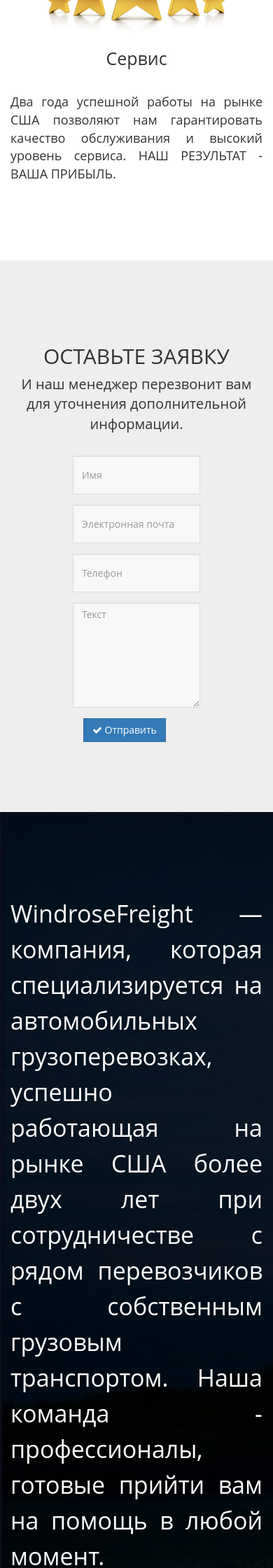
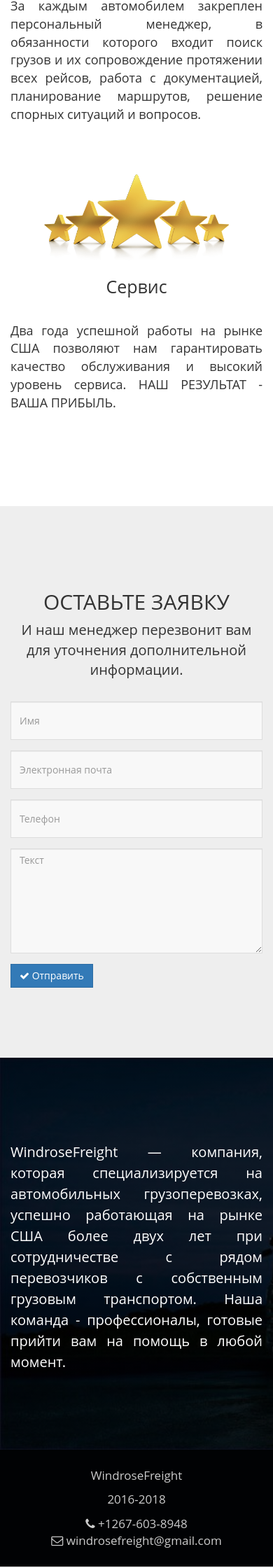
Before and after one commit to metalhead0710/tema, a PHP site: page /App/Views/index.php in a window 390 px wide; the page is wider, and only the part inside the window is pictured. Shown: the part 3240-5480 px from the top of that part at 70% size. Run offline with PHP 8.4, Linux system fonts and the light colour scheme; some web fonts are replaced.

Commit message:
mobile layout fix

```diff
--- a/assets/css/style.css
+++ b/assets/css/style.css
@@ -113,7 +113,7 @@ article {
 }
 .main-banner h1 {
   color: #eee;
-  font-size: 50px;
+  font-size: 2.5rem;
 }
 .trucks {
   background-color: #f5f5f5;
@@ -155,6 +155,10 @@ article {
   width: 65%;
   margin: 0 auto;
 }
+.feedback .form .form-horizontal .form-group {
+  margin-left: 0;
+  margin-right: 0;
+}
 .feedback form input,
 .feedback form textarea {
   border-radius: 0;
@@ -183,7 +187,7 @@ article {
   background-size: cover;
 }
 .about h3 {
-  font-size: 34px;
+  font-size: 4rem;
   color: #fff;
   text-align: justify;
   line-height: 1.5;
@@ -205,4 +209,30 @@ input.has-error,
 textarea.has-error {
   outline: 1px solid #f3313a;
 }
+@media (max-width: 992px) {
+  nav.navbar .logo img {
+    width: 100%;
+  }
+  .box-with-pic {
+    padding-top: 25px;
+    padding-bottom: 25px;
+  }
+  .trucks .truck .image {
+    height: auto;
+    margin-bottom: 25px;
+  }
+  .feedback .form {
+    width: 100%;
+  }
+  .about h3 {
+    font-size: 2rem;
+  }
+  footer {
+    text-align: center;
+  }
+  footer .pull-left,
+  footer .pull-right {
+    float: none !important;
+  }
+}
 /*# sourceMappingURL=style.css.map */
--- a/assets/css/style.less
+++ b/assets/css/style.less
@@ -81,7 +81,7 @@ article {
 
   h1 {
     color: #eee;
-    font-size: 50px;
+    font-size: 2.5rem;
   }
 }
 
@@ -134,6 +134,12 @@ article {
   .form {
     width: 65%;
     margin: 0 auto;
+    .form-horizontal {
+      .form-group {
+        margin-left: 0;
+        margin-right: 0;
+      }
+    }
   }
   form {
     input, textarea {
@@ -164,7 +170,7 @@ article {
   background: linear-gradient(rgba(0, 0, 0, 0.7), rgba(0, 0, 0, 0.7)), url(/assets/img/trux.jpg);
   background-size: cover;
   h3 {
-    font-size: 34px;
+    font-size: 4rem;
     color: #fff;
     text-align: justify;
     line-height: 1.5;
@@ -188,3 +194,40 @@ footer {
 input.has-error, textarea.has-error {
   outline: 1px solid #f3313a;
 }
+@media (max-width: 992px) {
+  nav.navbar {
+    .logo {
+      img {
+        width: 100%;
+      }
+    }
+  }
+  .box-with-pic {
+    padding-top: 25px;
+    padding-bottom: 25px;
+  }
+  .trucks {
+    .truck {
+      .image {
+        height: auto;
+        margin-bottom: 25px;
+      }
+    }
+  }
+  .feedback {
+    .form {
+      width: 100%;
+    }
+  }
+  .about {
+    h3 {
+      font-size: 2rem;
+    }
+  }
+  footer {
+    text-align: center;
+    .pull-left, .pull-right {
+      float: none !important;
+    }
+  }
+}
```
Also changed, not shown: 1 other file.
